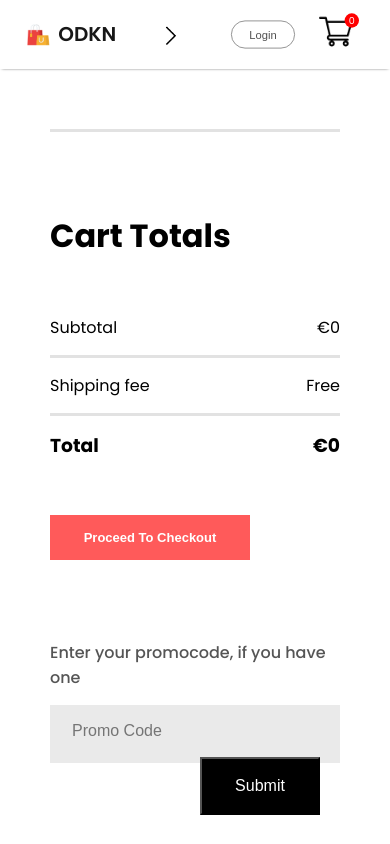
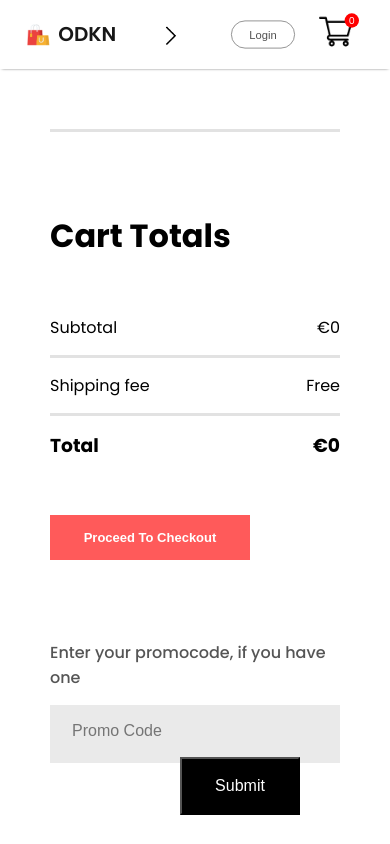
Before and after one commit to Enesozd1/eucway.com, a React (Create React App) app: page /cart in a window 390 px wide. Shown: the top 844 px of the page. Built offline with nearby package versions, Linux system fonts and the light colour scheme.

Commit message:
css edit

```diff
--- a/src/Components/CartItems/CartItems.css
+++ b/src/Components/CartItems/CartItems.css
@@ -149,7 +149,8 @@
 @media(max-width:1024px){
 
     .cartitems-promobox button{
-        margin-left: 130px;
+        margin-left: 110px;
+
     }
 }
 
```
